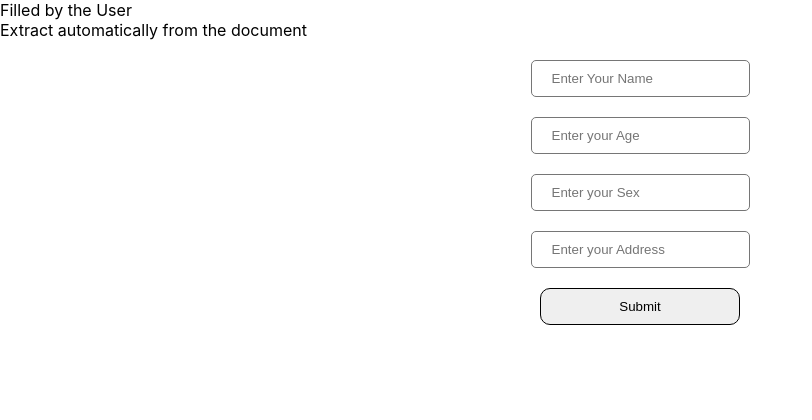
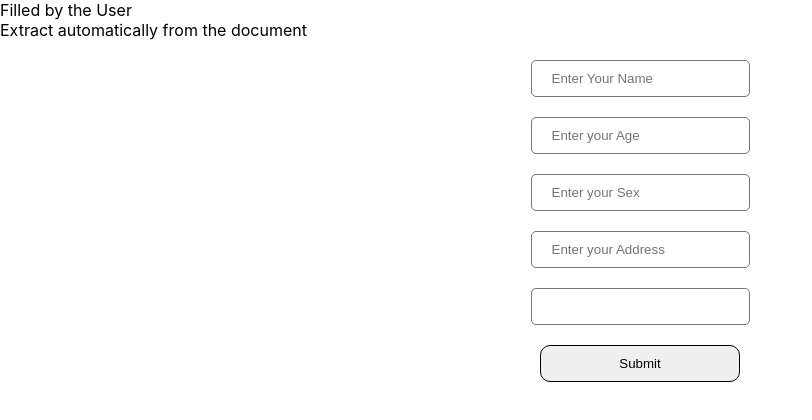
Before and after one commit to TheDa21crj/Travel, a React (Create React App) app in the folder front/: page / in a window 1280 px wide. Both pictures are taken after a click on the element "Filled by the User". Shown: the top 420 px of the page, without its empty margins (0-812 px from the left). Built offline with nearby package versions, Linux system fonts and the light colour scheme.

Commit message:
Update User.jsx

```diff
--- a/front/src/Components/User.jsx
+++ b/front/src/Components/User.jsx
@@ -63,6 +63,14 @@ export default function User() {
           value={showData.address}
           onChange={DataInp}
         />
+        <input
+          type="text"
+          name="travel"
+          id=""
+          className="InpField"
+          value={showData.address}
+          onChange={DataInp}
+        />
         <button className="UserSubmit" onClick={PostData}>
           Submit
         </button>
```
